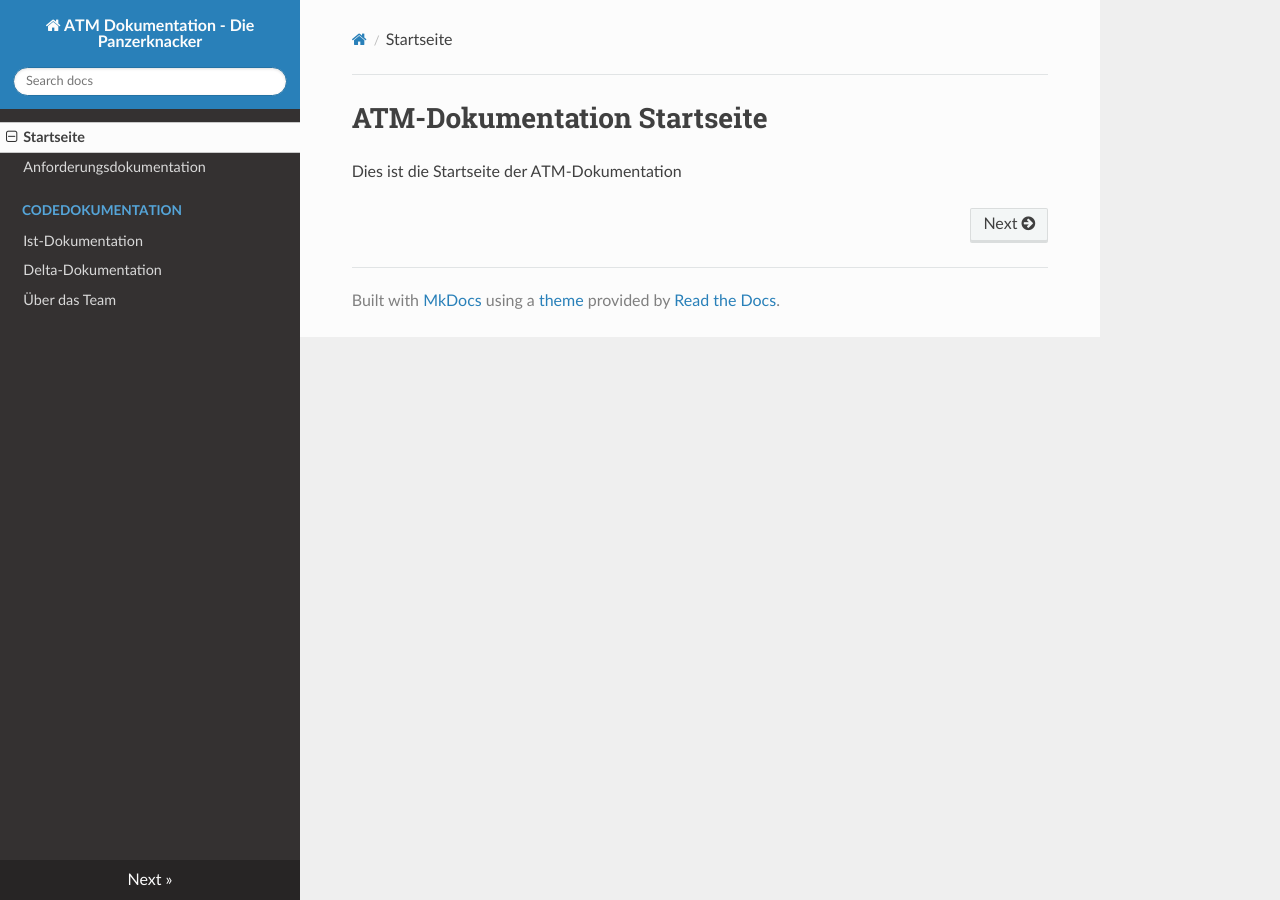
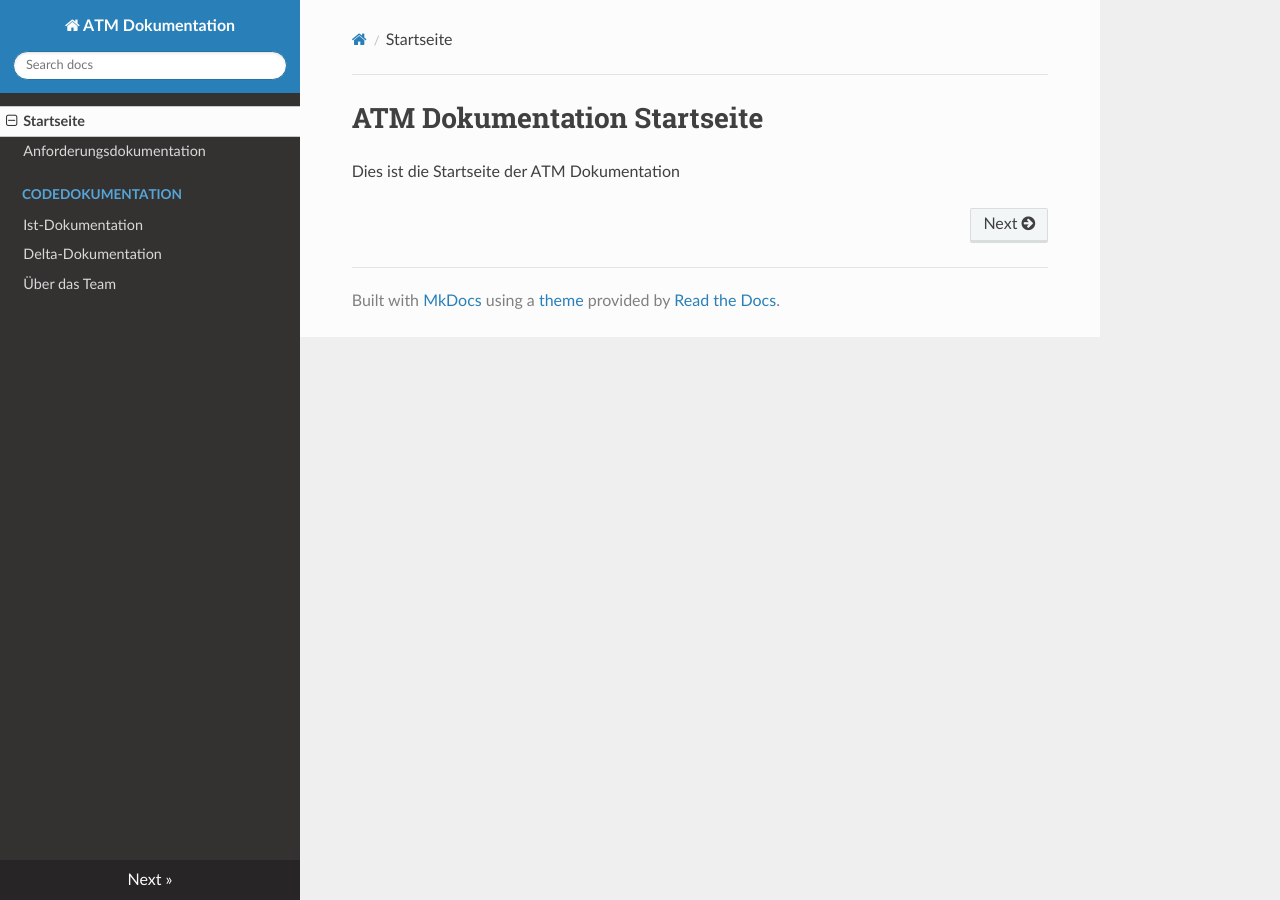
Before and after one commit to Halfpipe-SD/ATM, an MkDocs documentation site: the page built from docs/docs/index.md, in a window 1280 px wide. Built offline with MkDocs 1.6.1, drawn with Linux system fonts in a browser that asks for light colours; nearby versions of some CDN libraries.

Commit message:
Fixed mkdocs path issue

```diff
--- a/docs/docs/index.md
+++ b/docs/docs/index.md
@@ -1,3 +1,3 @@
-# ATM-Dokumentation Startseite
+# ATM Dokumentation Startseite
 
-Dies ist die Startseite der ATM-Dokumentation
+Dies ist die Startseite der ATM Dokumentation
--- a/docs/mkdocs.yml
+++ b/docs/mkdocs.yml
@@ -1,12 +1,12 @@
-site_name: ATM Dokumentation - Die Panzerknacker
+site_name: ATM Dokumentation
 site_url: https://atm.node5.de
 
 nav:
   - Startseite: index.md
   - Anforderungsdokumentation: requirements.md
   - Codedokumentation:
-      - Ist-Dokumentation: is-documentation.md
-      - Delta-Dokumentation: delta-documentation.md
+      - Ist-Dokumentation: codedocumentation/is-documentation.md
+      - Delta-Dokumentation: codedocumentation/delta-documentation.md
   - Über das Team: about.md
 
 theme: readthedocs
```
